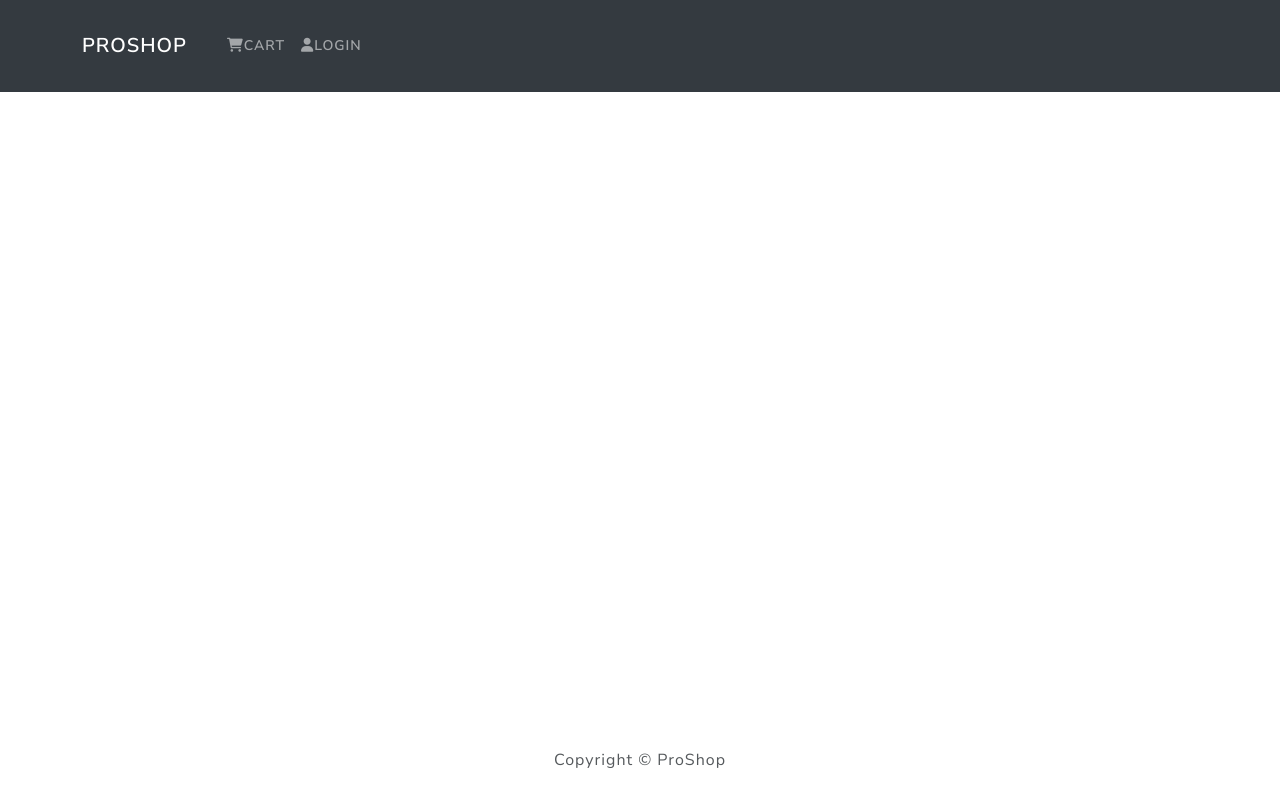
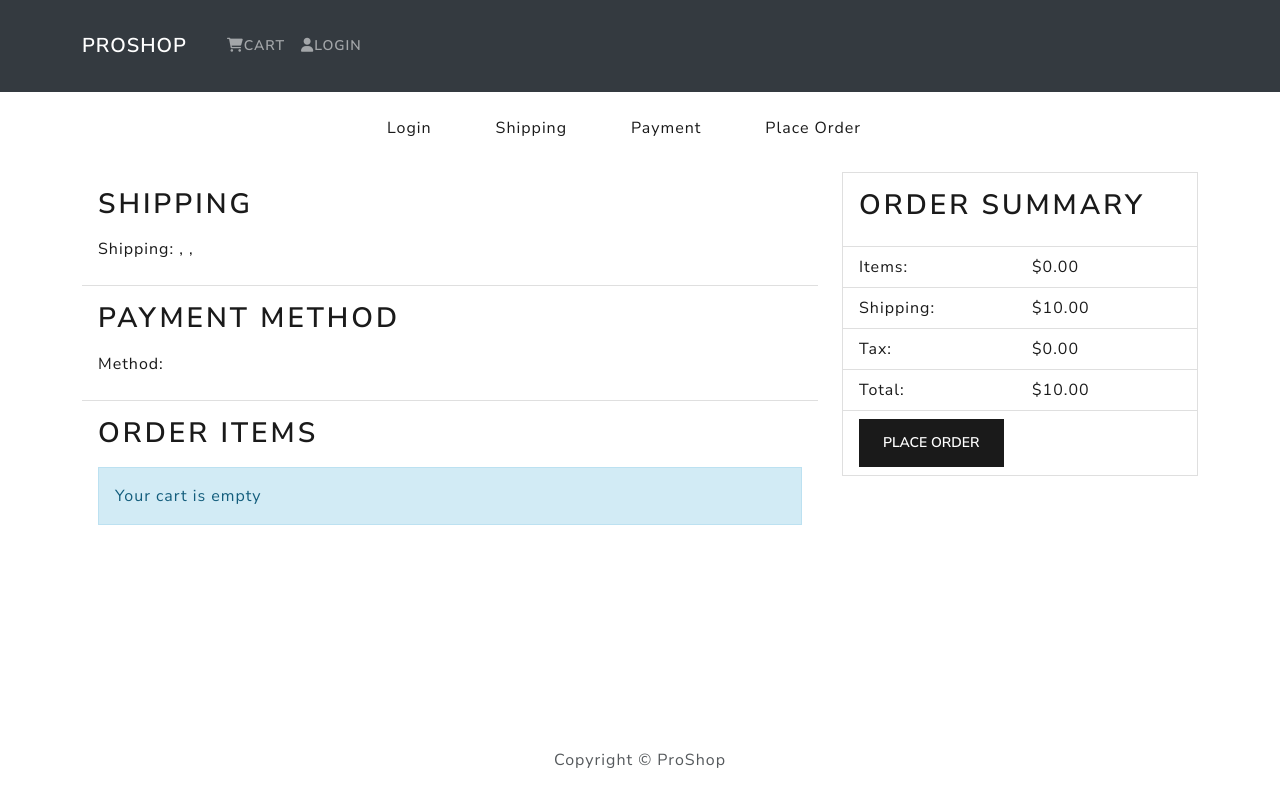
Before and after one commit to dev-nando/ecommerce_dwr, a React (Create React App) app in the folder frontend/: page /placeorder in a window 1280 px wide. Built offline with nearby package versions, Linux system fonts and the light colour scheme.

Commit message:
Place Order Screen

```diff
--- a/frontend/src/App.js
+++ b/frontend/src/App.js
@@ -11,6 +11,7 @@
 import ProfileScreen from './screens/ProfileScreen'
 import ShippingScreen from './screens/ShippingScreen'
 import PaymentScreen from './screens/PaymentScreen'
+import PlaceOrderScreen from './screens/PlaceOrderScreen'
 
 /**
  * Explanation on why the structure of this file is diferrent from the one on the video:
@@ -33,6 +34,7 @@
             <Route path='/register' element={<RegisterScreen />} />
             <Route path='/profile' element={<ProfileScreen />} />
             <Route path='/shipping' element={<ShippingScreen />} />
+            <Route path='/placeorder' element={<PlaceOrderScreen />} />
             <Route path='/payment' element={<PaymentScreen />} />
             <Route path='/product/:id' element={<ProductScreen />}/>
             <Route path='/cart/:id?' element={<CartScreen />}/>
--- /dev/null
+++ b/frontend/src/screens/PlaceOrderScreen.js
@@ -0,0 +1,135 @@
+import React, { useState, useEffect } from 'react'
+import { Button, Row, Col, ListGroup, Image, Card } from 'react-bootstrap'
+import { Link, Navigate } from 'react-router-dom'
+import { useDispatch, useSelector } from 'react-redux'
+import Message from '../components/Message'
+import CheckoutSteps from '../components/CheckoutSteps'
+// import { createOrder } from '../actions/orderActions'
+// import { ORDER_CREATE_RESET } from '../constants/orderConstants'
+
+function PlaceOrderScreen() {
+
+    const cart = useSelector(state => state.cart)
+
+    cart.itemsPrice = cart.cartItems.reduce((acc, item) => acc + item.price * item.qty, 0).toFixed(2)
+    cart.shippingPrice = (cart.itemsPrice > 100 ? 0 : 10).toFixed(2)
+    cart.taxPrice = Number((0.082) * cart.itemsPrice).toFixed(2)
+
+    cart.totalPrice = (Number(cart.itemsPrice) + Number(cart.shippingPrice) + Number(cart.taxPrice)).toFixed(2)
+
+    const placeOrder = () => {
+        console.log('Place order')
+    }
+
+    return (
+        <div>
+            <CheckoutSteps step1 step2 step3 step4 />
+            <Row>
+                <Col md={8}>
+                    <ListGroup variant='flush'>
+                        <ListGroup.Item>
+                            <h2>Shipping</h2>
+
+                            <p>
+                                <strong>Shipping: </strong>
+                                {cart.shippingAddress.address},  {cart.shippingAddress.city}
+                                {'  '}
+                                {cart.shippingAddress.postalCode},
+                                {'  '}
+                                {cart.shippingAddress.country}
+                            </p>
+                        </ListGroup.Item>
+
+                        <ListGroup.Item>
+                            <h2>Payment Method</h2>
+                            <p>
+                                <strong>Method: </strong>
+                                {cart.paymentMethod}
+                            </p>
+                        </ListGroup.Item>
+
+                        <ListGroup.Item>
+                            <h2>Order Items</h2>
+                            {cart.cartItems.length === 0 ? <Message variant='info'>
+                                Your cart is empty
+                            </Message> : (
+                                <ListGroup variant='flush'>
+                                    {cart.cartItems.map((item, index) => (
+                                        <ListGroup.Item key={index}>
+                                            <Row>
+                                                <Col md={1}>
+                                                    <Image src={item.image} alt={item.name} fluid rounded />
+                                                </Col>
+
+                                                <Col>
+                                                    <Link to={`/product/${item.product}`}>{item.name}</Link>
+                                                </Col>
+
+                                                <Col md={4}>
+                                                    {item.qty} X ${item.price} = ${(item.qty * item.price).toFixed(2)}
+                                                </Col>
+                                            </Row>
+                                        </ListGroup.Item>
+                                        ))}
+                                    </ListGroup>
+                                )}
+                        </ListGroup.Item>
+
+                    </ListGroup>
+
+                </Col>
+                <Col md={4}>
+                    <Card>
+                        <ListGroup variant='flush'>
+                            <ListGroup.Item>
+                                <h2>Order Summary</h2>
+                            </ListGroup.Item>
+
+                            <ListGroup.Item>
+                                <Row>
+                                    <Col>Items:</Col>
+                                    <Col>${cart.itemsPrice}</Col>
+                                </Row>
+                            </ListGroup.Item>
+
+                            <ListGroup.Item>
+                                <Row>
+                                    <Col>Shipping:</Col>
+                                    <Col>${cart.shippingPrice}</Col>
+                                </Row>
+                            </ListGroup.Item>
+
+                            <ListGroup.Item>
+                                <Row>
+                                    <Col>Tax:</Col>
+                                    <Col>${cart.taxPrice}</Col>
+                                </Row>
+                            </ListGroup.Item>
+
+                            <ListGroup.Item>
+                                <Row>
+                                    <Col>Total:</Col>
+                                    <Col>${cart.totalPrice}</Col>
+                                </Row>
+                            </ListGroup.Item>
+
+                            <ListGroup.Item>
+                                <Button
+                                    type='button'
+                                    className='btn-block'
+                                    disabled={cart.cartItems === 0}
+                                    onClick={placeOrder}
+                                >
+                                    Place Order
+                                </Button>
+                            </ListGroup.Item>
+
+                        </ListGroup>
+                    </Card>
+                </Col>
+            </Row>
+        </div>
+    )
+}
+
+export default PlaceOrderScreen
```
